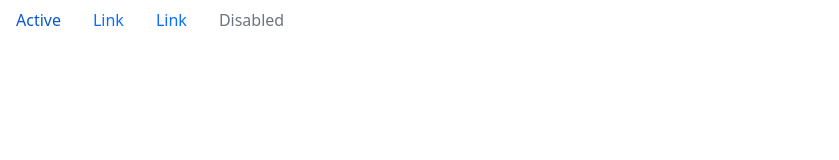
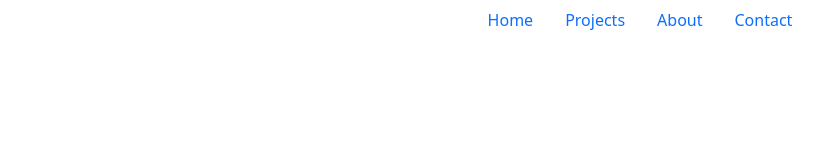
Before and after one commit to andrewkweb/andrewkweb.github.io, a plain HTML site: page index.html in a window 1280 px wide. Shown: the whole page, without its empty margins (0-839 px from the left). Drawn offline with nearby package versions, Linux system fonts and the light colour scheme.

Commit message:
Update index.html

```diff
--- a/index.html
+++ b/index.html
@@ -11,18 +11,18 @@
     <title>Hello, world!</title>
   </head>
   <body>
-    <ul class="nav">
+    <ul class="nav justify-content-center">
         <li class="nav-item">
-          <a class="nav-link active" aria-current="page" href="#">Active</a>
+          <a class="nav-link active" aria-current="page" href="#">Home</a>
         </li>
         <li class="nav-item">
-          <a class="nav-link" href="#">Link</a>
+          <a class="nav-link" href="#">Projects</a>
         </li>
         <li class="nav-item">
-          <a class="nav-link" href="#">Link</a>
+          <a class="nav-link" href="#">About</a>
         </li>
         <li class="nav-item">
-          <a class="nav-link disabled" href="#" tabindex="-1" aria-disabled="true">Disabled</a>
+            <a class="nav-link" href="#">Contact</a>
         </li>
       </ul>
 
```
